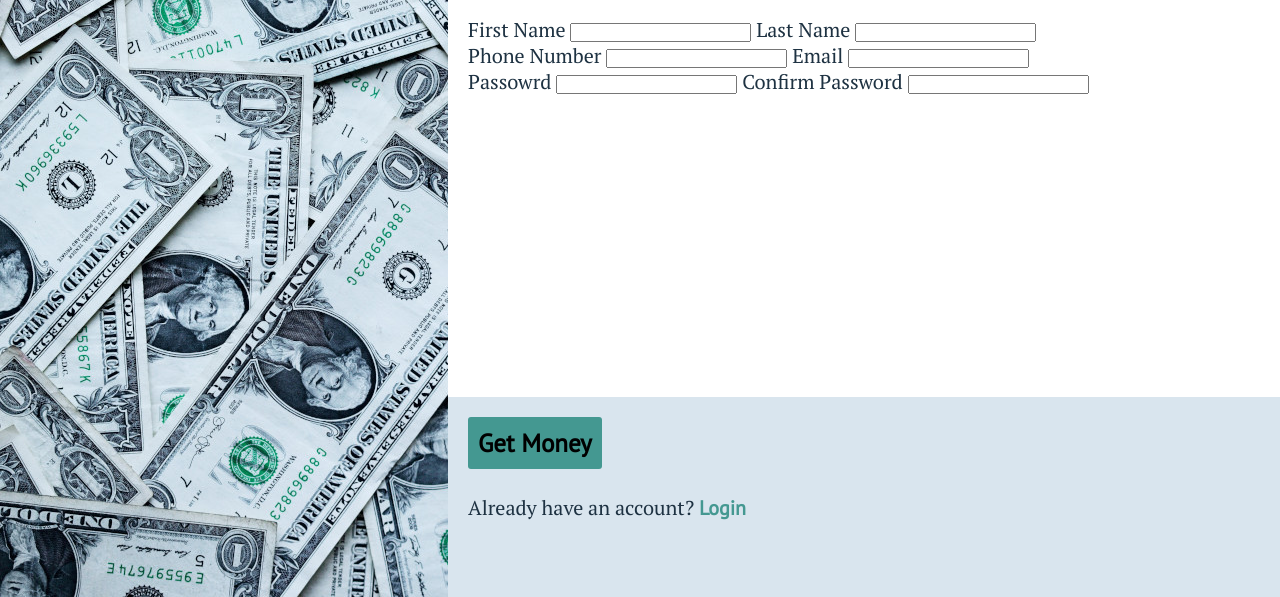
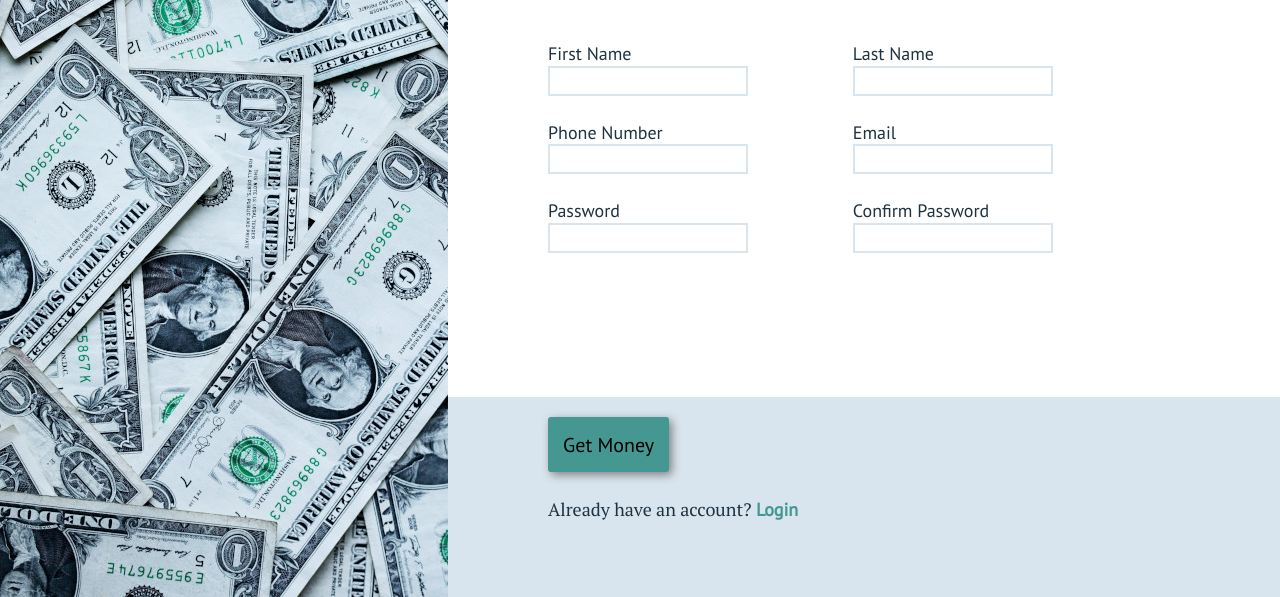
Before and after one commit to gardenOctopus/Form, a plain HTML site: page index.html in a window 1280 px wide. Shown: the part 203-800 px from the top of the page. Drawn offline with Linux system fonts and the light colour scheme.

Commit message:
Form Validation

```diff
--- a/index.html
+++ b/index.html
@@ -22,34 +22,34 @@
                 <ul>
                     <li>
                         <label for="first-name">First Name</label>
-                        <input type="text" id="first-name" name="username-first">
+                        <input type="text" id="first-name" name="username-first" />
                     </li>
                     <li>
                         <label for="last-name">Last Name</label>
-                        <input type="text" id="last-name" name="username-last">
+                        <input type="text" id="last-name" name="username-last" />
                     </li>
                     <li>
                         <label for="phone">Phone Number</label>
-                        <input type="tel" id="phone" name="user-phone">
+                        <input type="tel" id="phone" name="user-phone" pattern="[0-9]{3}-[0-9]{3}-[0-9]{4}" />
                     </li>
                     <li>
                         <label for="email">Email</label>
-                        <input type="email" id="email" name="user-email">
+                        <input type="email" id="email" name="user-email" />
                     </li>
                     <li>
-                        <label for="password">Passowrd</label>
-                        <input type="password" id="password" name="user-password">
+                        <label for="password">Password</label>
+                        <input type="password" id="password" name="user-password" />
                     </li>
                     <li>
-                        <label for="confirm-password">Confirm Password</label>
-                        <input type="password" id="confirm-password" name="confirm-user-password">
+                        <label for="password">Confirm Password</label>
+                        <input type="password" id="password" name="user-password" />
                     </li>
                 </ul>
             </div>
             <div class="main-content">
                     <button>Get Money</button>
                 <br><br>
-                <p>Already have an account? <a href="#">Login</a></p>
+                <p id="small-text">Already have an account? <a href="#">Login</a></p>
             </div>
         </form>
     </div>
--- a/style.css
+++ b/style.css
@@ -68,7 +68,7 @@ body {
 
     display: inline-block;
     width: 100%;
-    height: 20vh;
+    height: 25vh;
     padding: 10px;
 }
 
@@ -79,33 +79,62 @@ body {
     height: 100vh;
 }
 
+.main-content,
+#form-content {
+    width: 100%;
+    padding: 20px 100px 20px 100px;
+}
+
 .main-content {
-    width: 100%;
     height: 25vh;
-    padding: 20px;
 }
 
 #form-content {
     background-color: #fff;
 
-    width: 100%;
     height: 50vh;
-    padding: 20px;
 }
 
 ul li{
     list-style-type: none;
+
+    margin-top: 25px;
+    margin-right: 100px;
     display: inline-block;
+}
+
+label {
+    display: block;
+
+    font-family: 'pt_sansregular';
+    font-size: 18px;
+}
+
+input {
+    height: 30px;
+    width: 200px;
+}
+
+input:valid {
+    border: #d9e5eeff solid 2px;
+}
+
+input:invalid {
+    border-color: #984444ff;
+}
+
+input:focus {
+    outline: none;
 }
 
 button {
     background-color: #449891ff;
+    box-shadow: 3px 3px 10px grey;
     border: 0;
     border-radius: 3px;
-    padding: 10px;
+    padding: 15px;
 
-    font-size: 25px;
-    font-weight: bolder;
+    font-size: 20px;
     font-family: 'pt_sansregular';
 }
 
@@ -124,3 +153,7 @@ a {
 a:hover {
     color: #984444ff;
 }
+
+#small-text {
+    font-size: 18px;
+}
```
